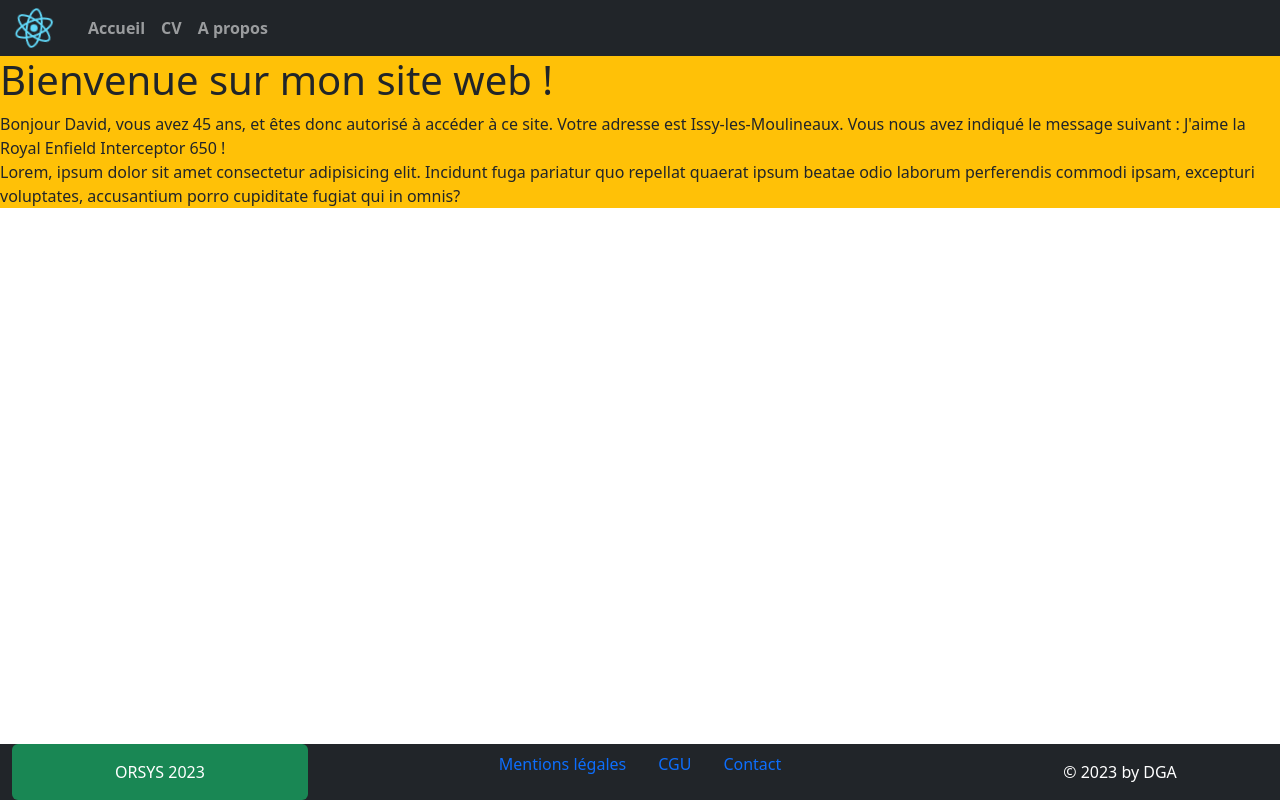
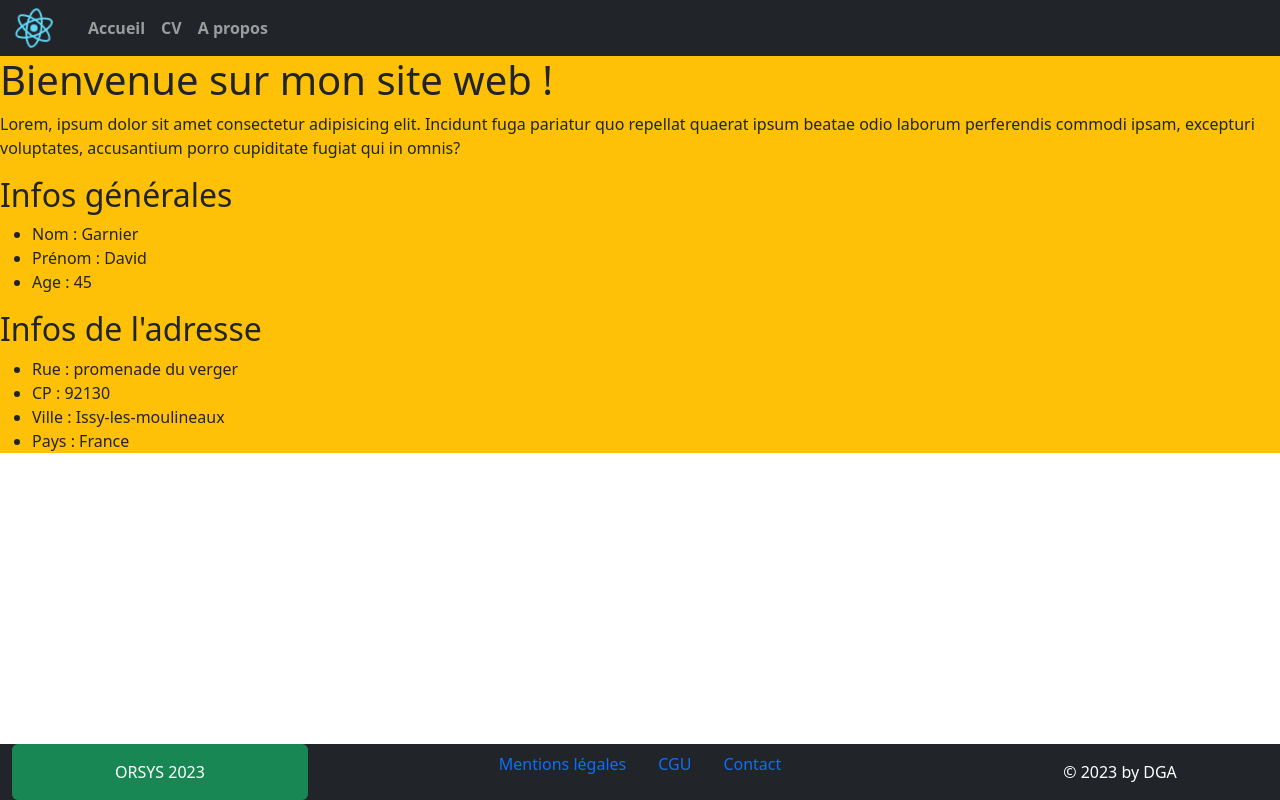
Before and after one commit to Kaemyll/ORSYS-ReactJS, a React (Create React App) app in the folder renskrypt/: page / in a window 1280 px wide. Built offline with nearby package versions, Linux system fonts and the light colour scheme.

Commit message:
dev: advanced spreading props

```diff
--- a/renskrypt/src/components/Layout/Main.jsx
+++ b/renskrypt/src/components/Layout/Main.jsx
@@ -1,21 +1,30 @@
 import React from "react";
-import Welcome from "../Main/Welcome";
+import Profile from "../Main/Profile";
 
 export default function Main() {
-  const username = "David";
-  const age = 45;
-  const address = "Issy-les-Moulineaux";
-  const message = "J'aime la Royal Enfield Interceptor 650 !";
+  let profileUser = {
+    general: {
+      nom: "Garnier",
+      prenom: "David",
+      age: 45,
+    },
+    infoAddr: {
+      rue: "promenade du verger",
+      cp: "92130",
+      ville: "Issy-les-moulineaux",
+      pays: "France",
+    },
+  };
   return (
     <div>
       <h1>Bienvenue sur mon site web !</h1>
-      <Welcome user={username} age={age} addr={address} msg={message} />
       <p>
         Lorem, ipsum dolor sit amet consectetur adipisicing elit. Incidunt fuga
         pariatur quo repellat quaerat ipsum beatae odio laborum perferendis
         commodi ipsam, excepturi voluptates, accusantium porro cupiditate fugiat
         qui in omnis?
       </p>
+      <Profile {...profileUser} />
     </div>
   );
 }
--- /dev/null
+++ b/renskrypt/src/components/Main/Profile.jsx
@@ -0,0 +1,12 @@
+import React from "react";
+import ProfileAddress from "./ProfileAddress";
+import ProfileGeneral from "./ProfileGeneral";
+
+export default function Profile({ general, infoAddr }) {
+  return (
+    <div>
+      <ProfileGeneral {...general} />
+      <ProfileAddress {...infoAddr} />
+    </div>
+  );
+}
--- /dev/null
+++ b/renskrypt/src/components/Main/ProfileAddress.jsx
@@ -0,0 +1,15 @@
+import React from "react";
+
+export default function ProfileAddress({ rue, cp, ville, pays }) {
+  return (
+    <div>
+      <h2>Infos de l'adresse</h2>
+      <ul>
+        <li>Rue : {rue}</li>
+        <li>CP : {cp}</li>
+        <li>Ville : {ville}</li>
+        <li>Pays : {pays}</li>
+      </ul>
+    </div>
+  );
+}
--- /dev/null
+++ b/renskrypt/src/components/Main/ProfileGeneral.jsx
@@ -0,0 +1,14 @@
+import React from "react";
+
+export default function ProfileGeneral({ nom, prenom, age }) {
+  return (
+    <div>
+      <h2>Infos générales</h2>
+      <ul>
+        <li>Nom : {nom}</li>
+        <li>Prénom : {prenom}</li>
+        <li>Age : {age}</li>
+      </ul>
+    </div>
+  );
+}
--- a/renskrypt/src/components/Main/Welcome.jsx
+++ /dev/null
@@ -1,12 +0,0 @@
-import React from "react";
-
-export default function Welcome(props) {
-  const { user, age, addr, msg } = props;
-  return (
-    <div>
-      Bonjour {user}, vous avez {age} ans, et êtes donc autorisé à accéder à ce
-      site. Votre adresse est {addr}. Vous nous avez indiqué le message suivant
-      : {msg}
-    </div>
-  );
-}
```
